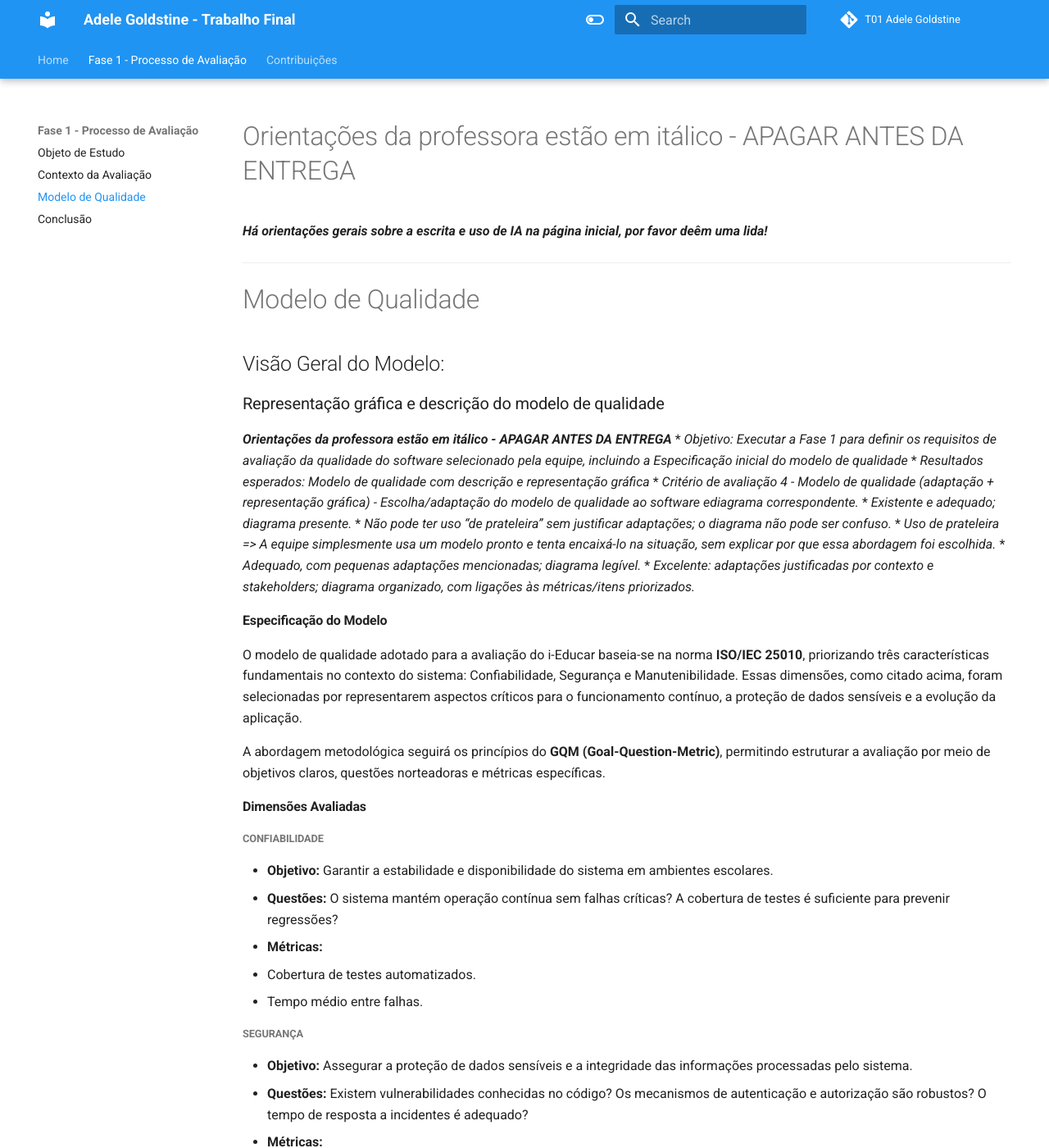
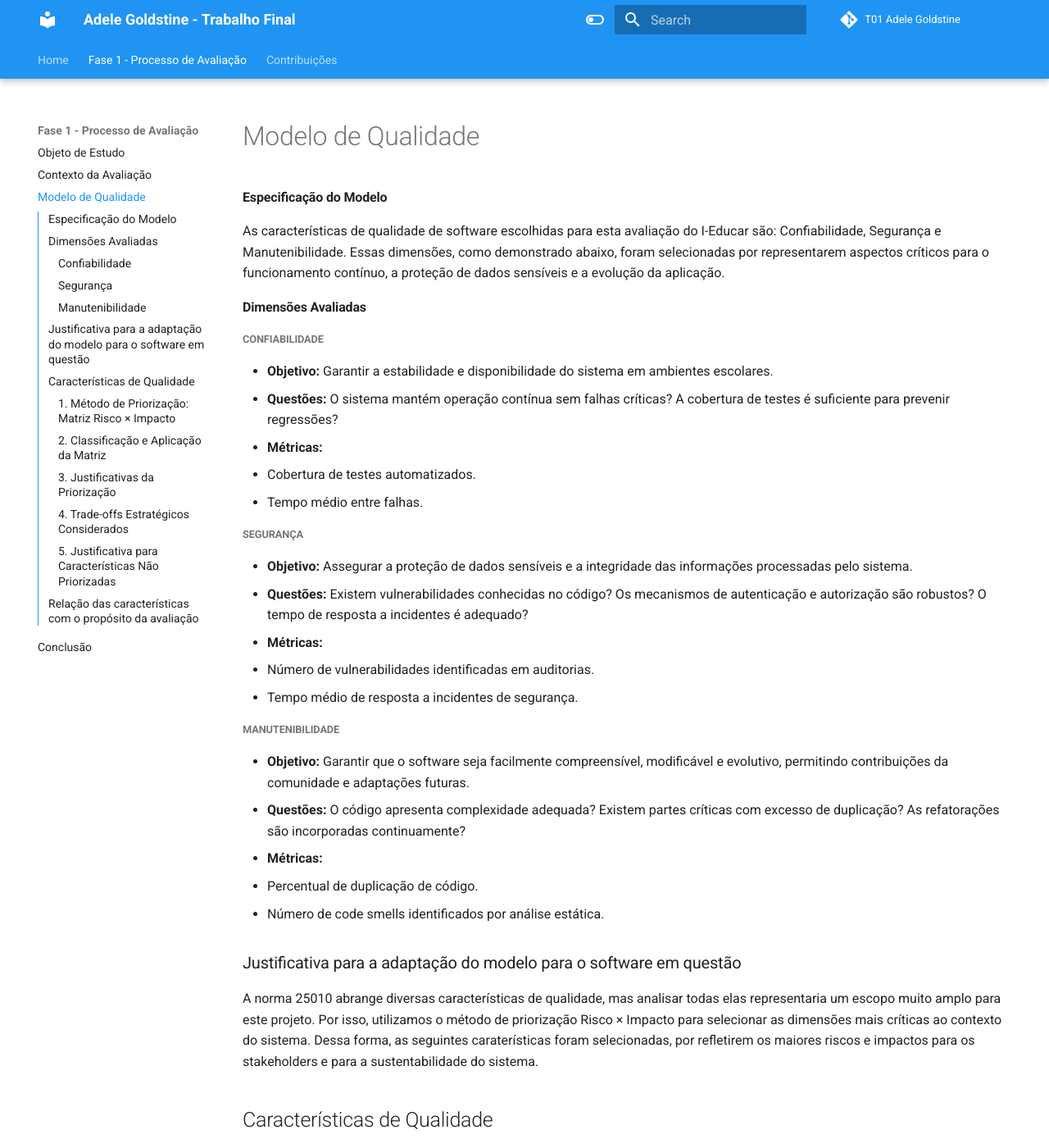
Before and after one commit to FCTE-Qualidade-de-Software-1/2025-2_T01_ADELE-GOLDSTINE, an MkDocs documentation site: the page built from docs/fase_1/modelo-qualidade.md, in a window 1280 px wide and 1400 px high. Shown: the whole window at 82% size. Built offline with MkDocs 1.6.1 and Material for MkDocs 9.7.7, drawn with Linux system fonts in a browser that asks for light colours; comment, search, counter and statistics services are not loaded; some of the changed text lies outside the part shown.

Commit message:
Atualiza modelo de qualidade

```diff
--- a/docs/fase_1/modelo-qualidade.md
+++ b/docs/fase_1/modelo-qualidade.md
@@ -1,29 +1,8 @@
-# Orientações da professora estão em itálico - APAGAR ANTES DA ENTREGA
-
-***Há orientações gerais sobre a escrita e uso de IA na página inicial, por favor deêm uma lida!***
-
----
-
 # Modelo de Qualidade
-
-## Visão Geral do Modelo:
-
-### Representação gráfica e descrição do modelo de qualidade
-***Orientações da professora estão em itálico - APAGAR ANTES DA ENTREGA***
-* *Objetivo: Executar a Fase 1 para definir os requisitos de avaliação da qualidade do software selecionado pela equipe, incluindo a Especificação inicial do modelo de qualidade*
-* *Resultados esperados: Modelo de qualidade com descrição e representação gráfica*
-* *Critério de avaliação 4 - Modelo de qualidade (adaptação + representação gráfica) - Escolha/adaptação do modelo de qualidade ao software ediagrama correspondente.*
-    * *Existente e adequado; diagrama presente.*
-    * *Não pode ter uso “de prateleira” sem justificar adaptações; o diagrama não pode ser confuso.*
-        * *Uso de prateleira => A equipe simplesmente usa um modelo pronto e tenta encaixá-lo na situação, sem explicar por que essa abordagem foi escolhida.*
-    * *Adequado, com pequenas adaptações mencionadas; diagrama legível.*
-    * *Excelente: adaptações justificadas por contexto e stakeholders; diagrama organizado, com ligações às métricas/itens priorizados.*
 
 #### Especificação do Modelo
 
-O modelo de qualidade adotado para a avaliação do i-Educar baseia-se na norma **ISO/IEC 25010**, priorizando três características fundamentais no contexto do sistema: Confiabilidade, Segurança e Manutenibilidade. Essas dimensões, como citado acima, foram selecionadas por representarem aspectos críticos para o funcionamento contínuo, a proteção de dados sensíveis e a evolução da aplicação.
-
-A abordagem metodológica seguirá os princípios do **GQM (Goal-Question-Metric)**, permitindo estruturar a avaliação por meio de objetivos claros, questões norteadoras e métricas específicas.
+As características de qualidade de software escolhidas para esta avaliação do I-Educar são: Confiabilidade, Segurança e Manutenibilidade. Essas dimensões, como demonstrado abaixo, foram selecionadas por representarem aspectos críticos para o funcionamento contínuo, a proteção de dados sensíveis e a evolução da aplicação.
 
 #### Dimensões Avaliadas
 
@@ -53,10 +32,7 @@ A abordagem metodológica seguirá os princípios do **GQM (Goal-Question-Metric
 
 
 ### Justificativa para a adaptação do modelo para o software em questão
-***Orientações da professora estão em itálico - APAGAR ANTES DA ENTREGA***
-* *Resultados esperados: A adaptação do modelo de qualidade deve refletir ausência/presença de componentes relevantes ao software avaliado.*
-
----
+A norma 25010 abrange diversas características de qualidade, mas analisar todas elas representaria um escopo muito amplo para este projeto. Por isso, utilizamos o método de priorização Risco × Impacto para selecionar as dimensões mais críticas ao contexto do sistema. Dessa forma, as seguintes caraterísticas foram selecionadas, por refletirem os maiores riscos e impactos para os stakeholders e para a sustentabilidade do sistema.
 
 ## Características de Qualidade
 
```
